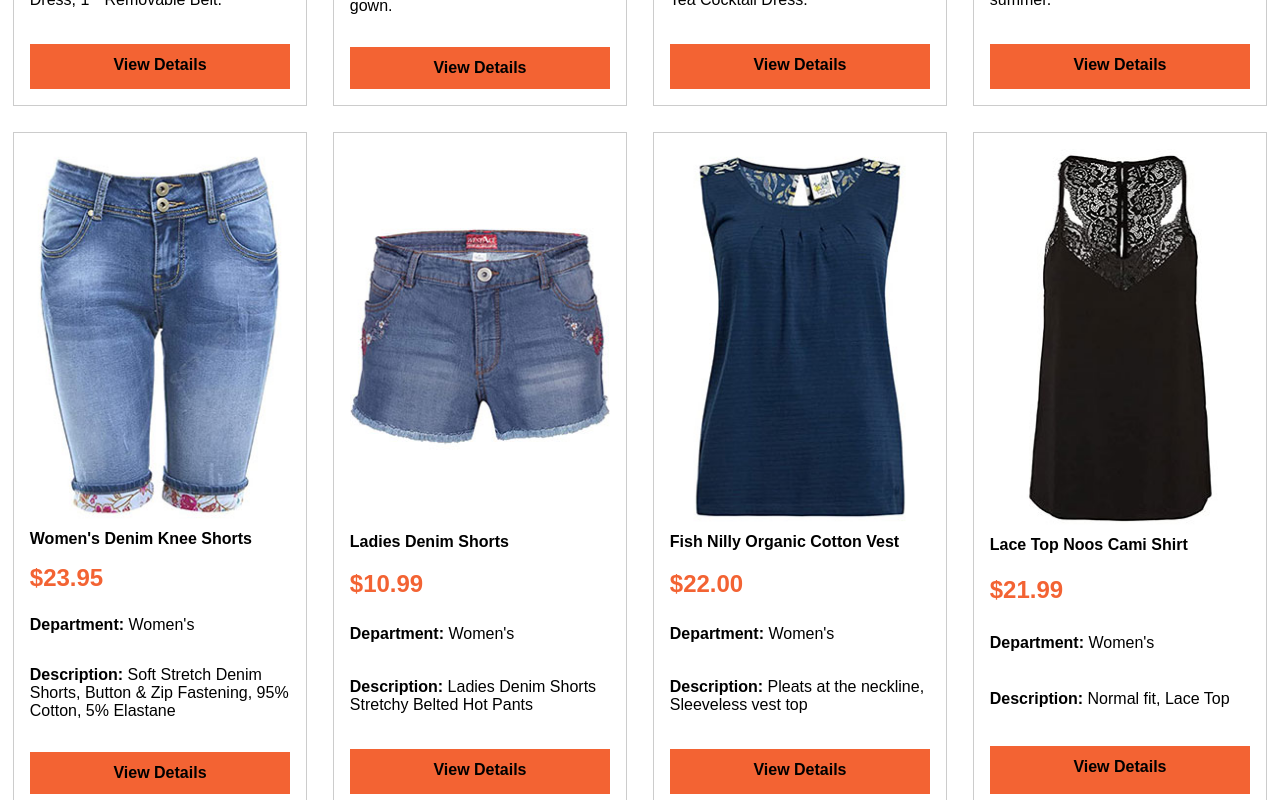
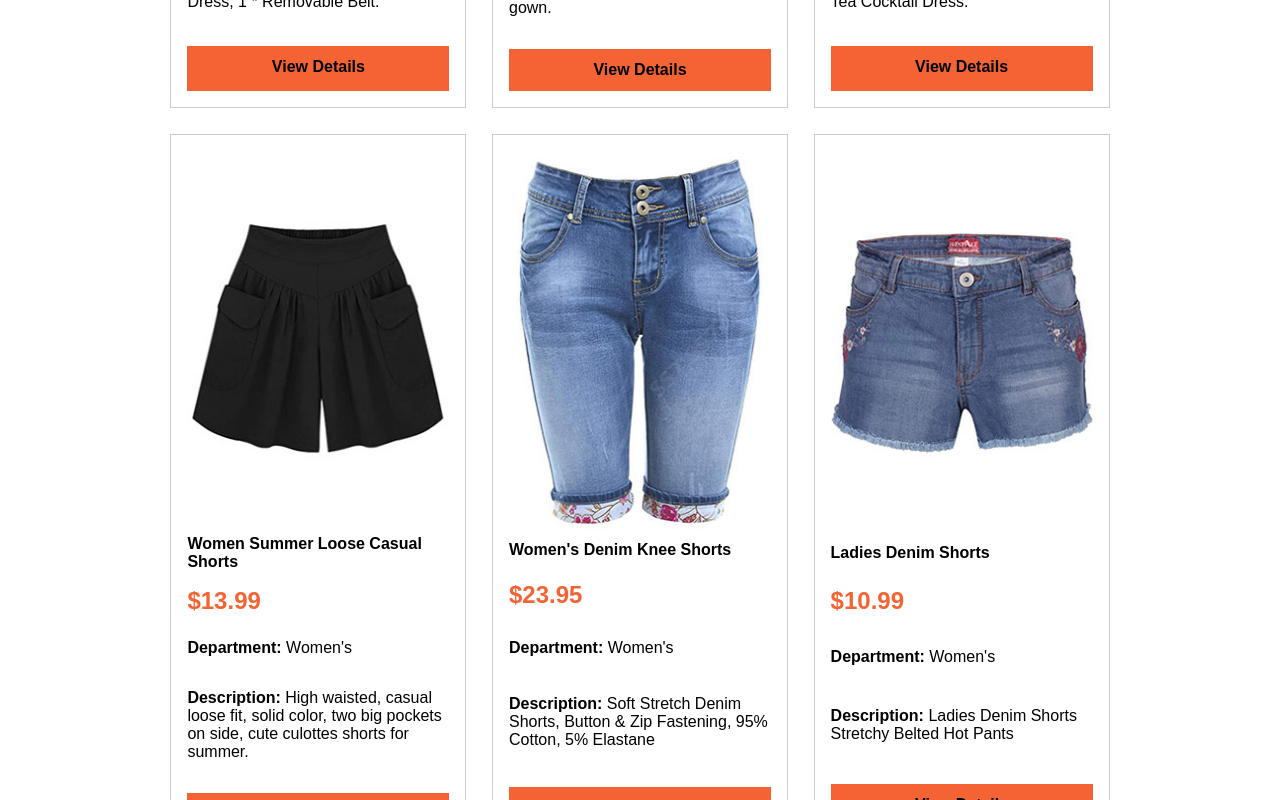
Before and after one commit to TatianaIlieva/HW-Shop, a React (Create React App) app: page /catalog in a window 1280 px wide. Shown: the part 880-1680 px from the top of the page. Built offline with nearby package versions, Linux system fonts and the light colour scheme.

Commit message:
Update main-styles.css

```diff
--- a/src/main-styles.css
+++ b/src/main-styles.css
@@ -169,6 +169,83 @@ footer {
 }
 /* #endregion Copyright */
 
+/* #region Catalog */
+.items-wrapper {
+    display: flex;
+    flex-wrap: wrap;
+    margin: auto;
+    width: 1300px;
+    max-width: 100%;
+    justify-content: center;
+}
+
+.items-wrapper .item {
+    display: flex;
+    flex-wrap: wrap;
+    border: 1px solid #ccc;
+    margin: 1%;
+    padding: 1rem;
+    width: 18.5rem;
+    max-width: 100%;
+}
+
+.items-wrapper .item * {
+    flex: 0 0 100%;
+}
+
+.item .name {
+    margin: 0.5rem 0;
+    font-weight: 700;
+}
+
+.item .price {
+    margin: 0.5rem 0;
+    color:#f36333;
+    font-weight: 700;
+    font-size: 1.5rem;
+}
+
+.item-button {
+    display: inline-block;
+    margin-top: 1rem;
+    border: none;
+    padding: 0.75rem 1rem;
+    width: 10rem;
+    max-width: 100%;
+    background: #f36333;
+    color: #000;
+    font-weight: 700;
+    text-decoration: none;
+    text-align: center;
+    cursor: pointer;
+    transition: all 0.3s;
+    justify-content: center;
+}
+
+.item-button:hover {
+    background: #aaa;
+}
+/* #endregion Catalog */
+
+/* #region Details Page */
+.details-wrapper {
+    display: flex;
+    flex-wrap: wrap;
+    margin: 1rem auto;
+    padding: 0 1em;
+    width: 1300px;
+    max-width: 100%;
+    align-items: flex-start;
+}
+
+
+.details-info .price {
+    color: #f36333;
+    font-weight: 700;
+    font-size: 1.2em;
+}
+/* #endregion Details Page */
+
 /* #region media queries */
 @media (max-width: 991px) {
     body {
@@ -194,6 +271,10 @@ footer {
     }
     .footer-logo {
         margin: 1rem 0;
+    }
+    .details-wrapper {
+        justify-content: center;
+        text-align: center;
     }
 }
 
@@ -284,61 +365,15 @@ footer {
         width: 33.33%;
         text-align: right;
     }
+    .details-wrapper {
+        margin-top: 3rem;
+        margin-bottom: 3rem;
+    }
+    .details-img {
+        flex: 0 0 30%;
+    }
+    .details-info {
+        flex: 0 0 70%;
+    }
 }
 /* #endregion main queries */
-
-/* #region Catalog */
-.items-wrapper {
-    display: flex;
-    flex-wrap: wrap;
-    margin: auto;
-    width: 1300px;
-    max-width: 100%;
-}
-
-.items-wrapper .item {
-    display: flex;
-    flex-wrap: wrap;
-    border: 1px solid #ccc;
-    margin: 1%;
-    padding: 1rem;
-    width: 23%;
-}
-
-.items-wrapper .item * {
-    flex: 0 0 100%;
-}
-
-.item .name {
-    margin: 0.5rem 0;
-    font-weight: 700;
-}
-
-.item .price {
-    margin: 0.5rem 0;
-    color:#f36333;
-    font-weight: 700;
-    font-size: 1.5rem;
-}
-
-.item-button {
-    display: inline-block;
-    margin-top: 1rem;
-    border: none;
-    padding: 0.75rem 1rem;
-    width: 10rem;
-    max-width: 100%;
-    background: #f36333;
-    color: #000;
-    font-weight: 700;
-    text-decoration: none;
-    text-align: center;
-    cursor: pointer;
-    transition: all 0.3s;
-    justify-content: center;
-}
-
-.item-button:hover {
-    background: #aaa;
-}
-/* #endregion Catalog */
```
